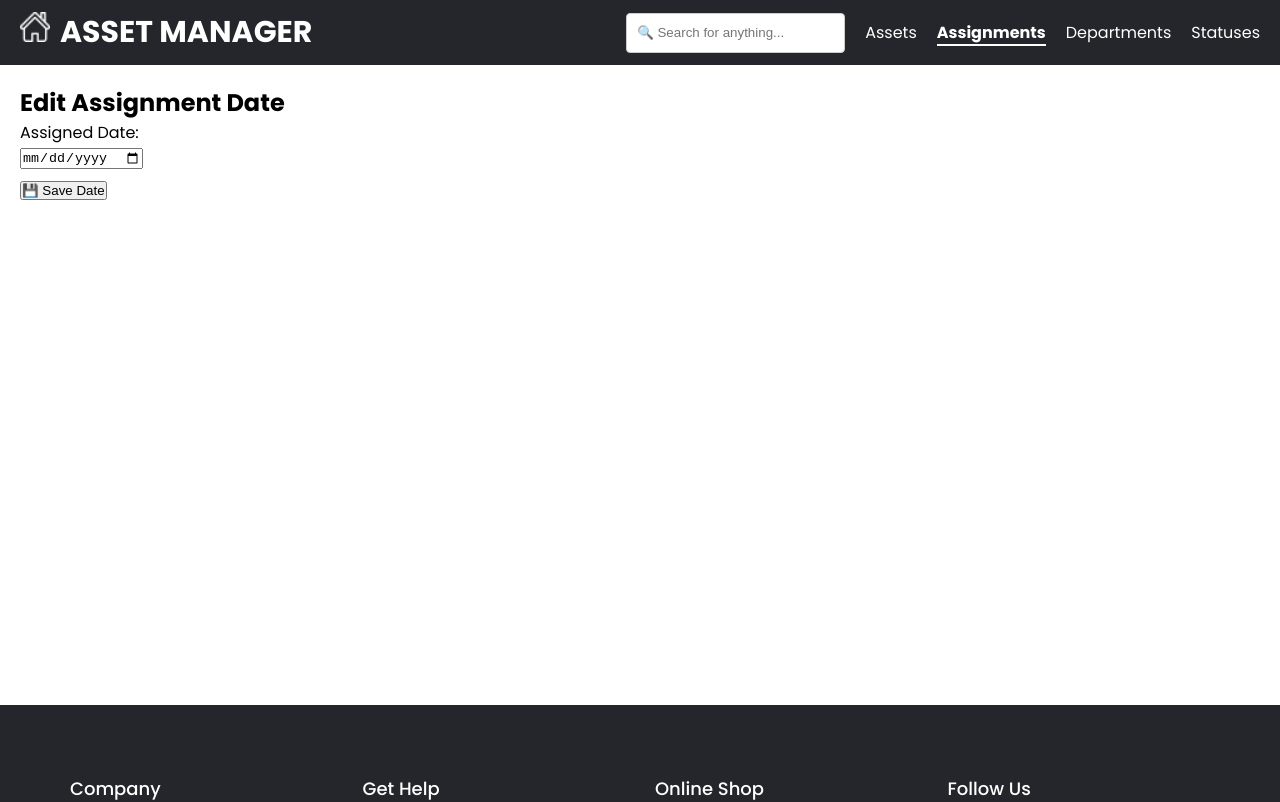
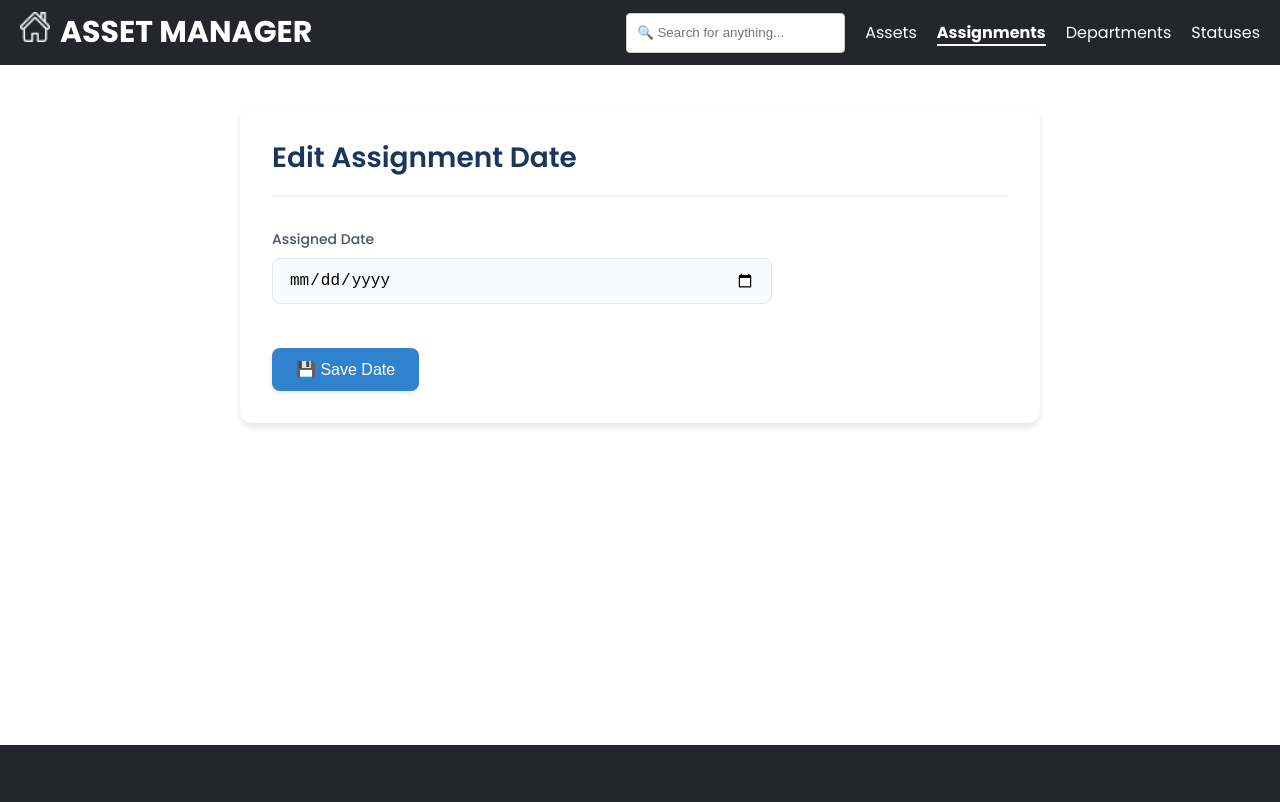
Before and after one commit to thangle300403/codex7up_asset_management, a React (Create React App) app in the folder FE/: page /assignments/edit/1 in a window 1280 px wide. Shown: the top 802 px of the page. Built offline with nearby package versions, Linux system fonts and the light colour scheme; no server answers.

Commit message:
Update EditAssignment.jsx

```diff
--- a/FE/src/pages/asset_asignment/EditAssignment.jsx
+++ b/FE/src/pages/asset_asignment/EditAssignment.jsx
@@ -12,10 +12,11 @@ const EditAssignment = () => {
     axios
       .get(`http://localhost:3000/api/assignments/${id}`)
       .then((res) => {
-        setAssignedDate(res.data.assigned_date?.substring(0, 10) || ""); // format YYYY-MM-DD
+        setAssignedDate(res.data.assigned_date?.substring(0, 10) || "");
         setLoading(false);
       })
       .catch((err) => {
+        console.error("Failed to load assignment:", err);
         alert("Failed to load assignment");
         setLoading(false);
       });
@@ -30,26 +31,89 @@ const EditAssignment = () => {
       alert("✅ Assignment updated!");
       navigate("/assignments");
     } catch (err) {
+      console.error("Update failed:", err);
       alert("❌ Update failed");
     }
   };
 
-  if (loading) return <p>Loading...</p>;
+  const styles = {
+    container: {
+      maxWidth: "800px",
+      margin: "40px auto",
+      padding: "32px",
+      backgroundColor: "#ffffff",
+      borderRadius: "12px",
+      boxShadow: "0 4px 6px rgba(0, 0, 0, 0.1)",
+    },
+    header: {
+      marginBottom: "32px",
+      borderBottom: "2px solid #f0f2f5",
+      paddingBottom: "16px",
+    },
+    title: {
+      fontSize: "28px",
+      color: "#1a365d",
+      fontWeight: "600",
+      margin: "0",
+    },
+    formGroup: {
+      marginBottom: "20px",
+    },
+    label: {
+      display: "block",
+      marginBottom: "8px",
+      fontSize: "14px",
+      fontWeight: "500",
+      color: "#4a5568",
+    },
+    input: {
+      width: "100%",
+      padding: "12px 16px",
+      borderRadius: "8px",
+      border: "1px solid #e2e8f0",
+      fontSize: "16px",
+      backgroundColor: "#f8fafc",
+    },
+    button: {
+      backgroundColor: "#3182ce",
+      color: "white",
+      padding: "12px 24px",
+      borderRadius: "8px",
+      border: "none",
+      fontSize: "16px",
+      fontWeight: "500",
+      cursor: "pointer",
+      marginTop: "24px",
+      boxShadow: "0 2px 4px rgba(0, 0, 0, 0.1)",
+    },
+  };
+
+  if (loading) {
+    return (
+      <div style={styles.container}>
+        <p style={{ textAlign: "center", color: "#4a5568" }}>Loading...</p>
+      </div>
+    );
+  }
 
   return (
-    <div style={{ padding: "20px" }}>
-      <h2>Edit Assignment Date</h2>
-      <form onSubmit={handleSubmit}>
-        <label>Assigned Date:</label>
-        <br />
+    <div style={styles.container}>
+      <div style={styles.header}>
+        <h2 style={styles.title}>Edit Assignment Date</h2>
+      </div>
+      <form onSubmit={handleSubmit} style={{ maxWidth: "500px" }}>
+        <div style={styles.formGroup}>
+          <label style={styles.label}>Assigned Date</label>
           <input
             type="date"
             value={assignedDate}
             onChange={(e) => setAssignedDate(e.target.value)}
             required
+            style={styles.input}
           />
-        <br />
-        <button type="submit" style={{ marginTop: "12px" }}>
+        </div>
+
+        <button type="submit" style={styles.button}>
           💾 Save Date
         </button>
       </form>
```
Lines whose indentation alone changed are shown as unchanged.
